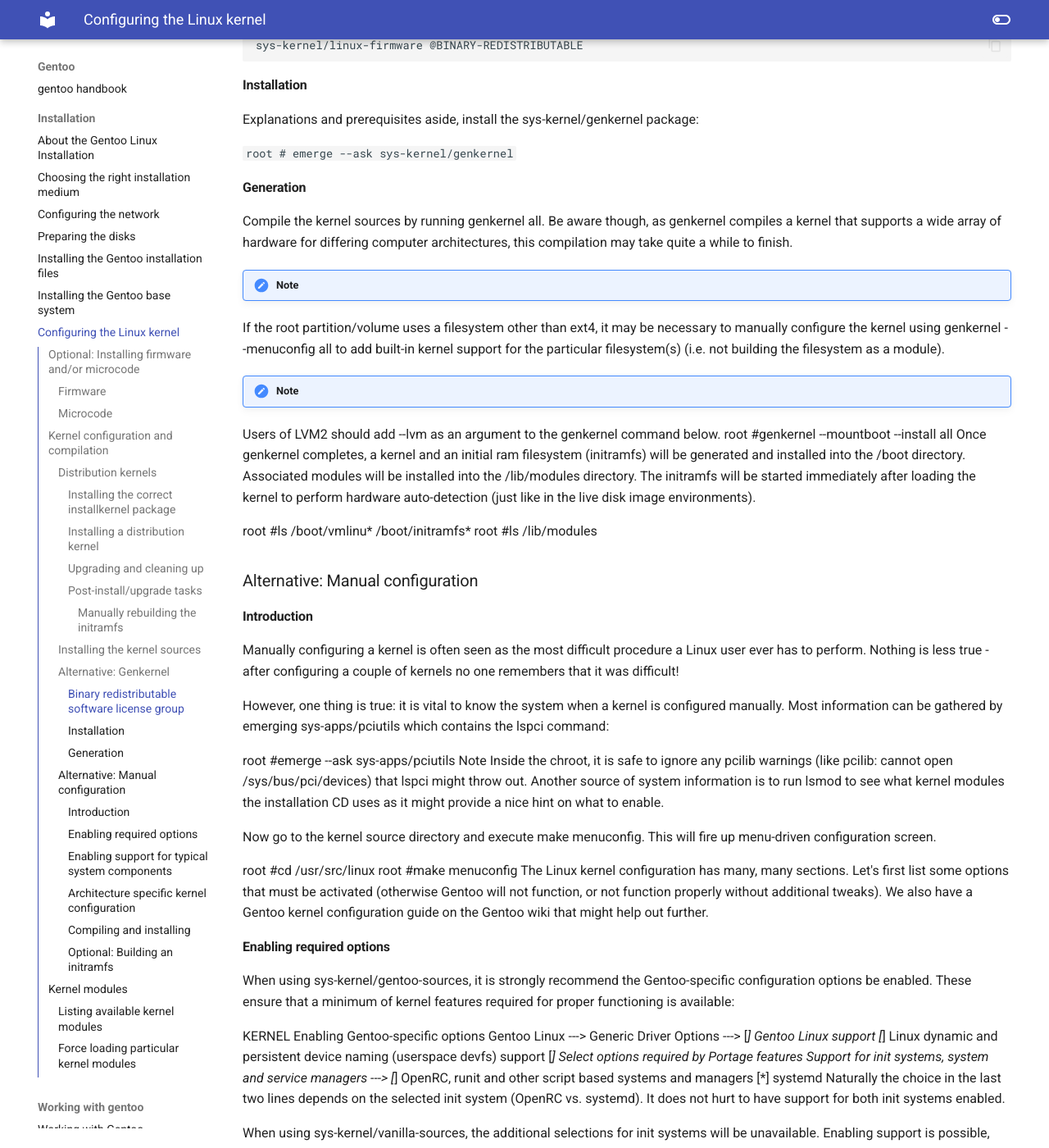
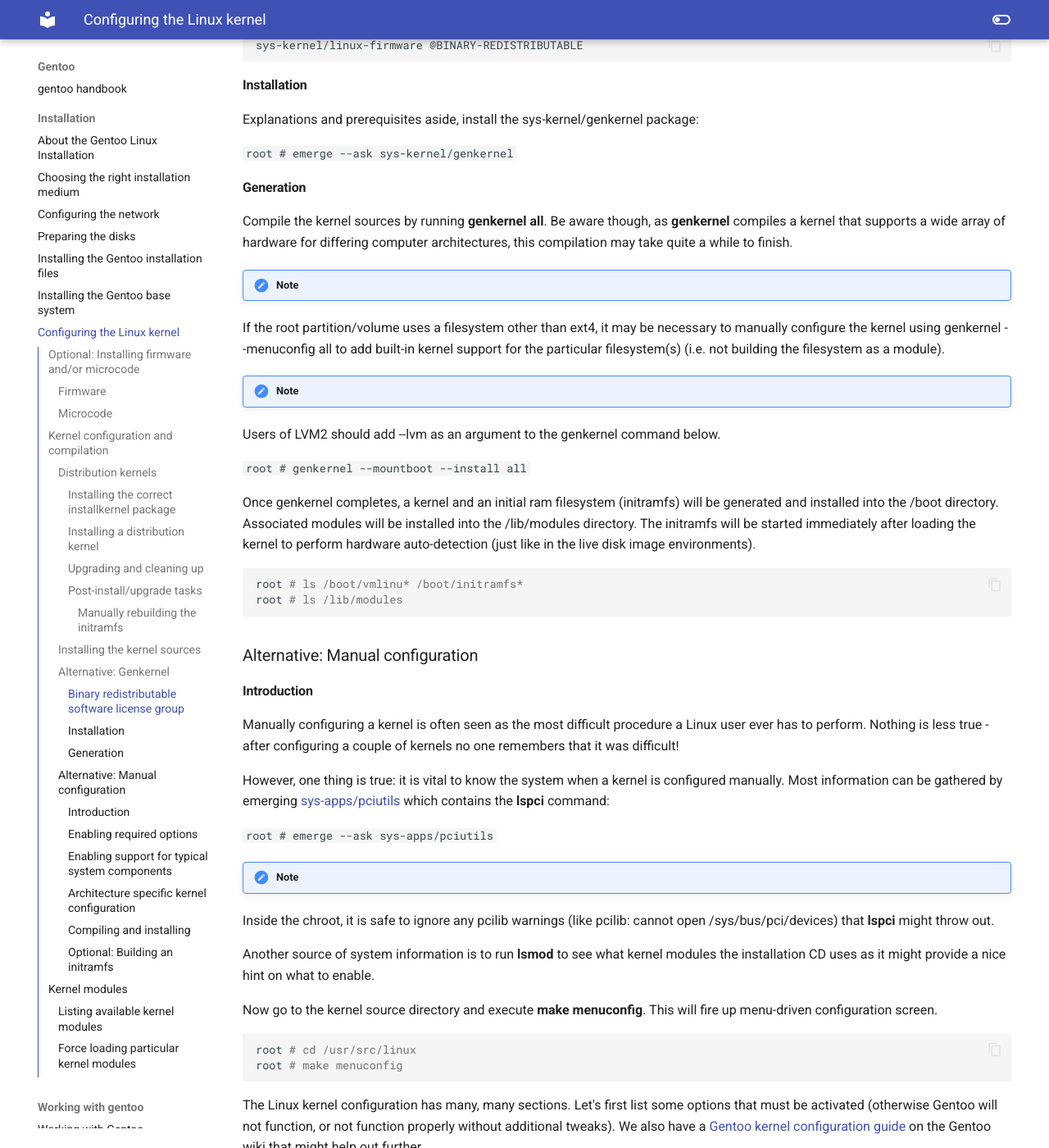
Before and after one commit to floviken/mkdocs, an MkDocs documentation site: the page built from docs/gentoo/installation/07-Configuring the linux kernel.md, in a window 1280 px wide and 1400 px high, scrolled down 4679 px. Shown: the whole window at 82% size. Built offline with MkDocs 1.6.1 and Material for MkDocs 9.7.7, drawn with Linux system fonts in a browser that asks for light colours; some of the changed lines change nothing that is shown.

Commit message:
Update 07-Configuring the linux kernel.md

````diff
--- a/docs/gentoo/installation/07-Configuring the linux kernel.md
+++ b/docs/gentoo/installation/07-Configuring the linux kernel.md
@@ -159,18 +159,23 @@
 
 #### Generation
 
-Compile the kernel sources by running genkernel all. Be aware though, as genkernel compiles a kernel that supports a wide array of hardware for differing computer architectures, this compilation may take quite a while to finish.
+Compile the kernel sources by running **genkernel all**. Be aware though, as **genkernel** compiles a kernel that supports a wide array of hardware for differing computer architectures, this compilation may take quite a while to finish.
 
 !!! Note
 If the root partition/volume uses a filesystem other than ext4, it may be necessary to manually configure the kernel using genkernel --menuconfig all to add built-in kernel support for the particular filesystem(s) (i.e. not building the filesystem as a module).
 
 !!! Note
 Users of LVM2 should add --lvm as an argument to the genkernel command below.
-root #genkernel --mountboot --install all
+
+
+`root # genkernel --mountboot --install all`
+
 Once genkernel completes, a kernel and an initial ram filesystem (initramfs) will be generated and installed into the /boot directory. Associated modules will be installed into the /lib/modules directory. The initramfs will be started immediately after loading the kernel to perform hardware auto-detection (just like in the live disk image environments).
 
-root #ls /boot/vmlinu* /boot/initramfs*
-root #ls /lib/modules
+```sh
+root # ls /boot/vmlinu* /boot/initramfs*
+root # ls /lib/modules
+```
 
 ### Alternative: Manual configuration
 
@@ -178,18 +183,23 @@
 
 Manually configuring a kernel is often seen as the most difficult procedure a Linux user ever has to perform. Nothing is less true - after configuring a couple of kernels no one remembers that it was difficult!
 
-However, one thing is true: it is vital to know the system when a kernel is configured manually. Most information can be gathered by emerging sys-apps/pciutils which contains the lspci command:
+However, one thing is true: it is vital to know the system when a kernel is configured manually. Most information can be gathered by emerging [sys-apps/pciutils](https://packages.gentoo.org/packages/sys-apps/pciutils) which contains the **lspci** command:
 
-root #emerge --ask sys-apps/pciutils
- Note
-Inside the chroot, it is safe to ignore any pcilib warnings (like pcilib: cannot open /sys/bus/pci/devices) that lspci might throw out.
-Another source of system information is to run lsmod to see what kernel modules the installation CD uses as it might provide a nice hint on what to enable.
+`root # emerge --ask sys-apps/pciutils`
 
-Now go to the kernel source directory and execute make menuconfig. This will fire up menu-driven configuration screen.
+!!! Note
+Inside the chroot, it is safe to ignore any pcilib warnings (like pcilib: cannot open /sys/bus/pci/devices) that **lspci** might throw out.
 
-root #cd /usr/src/linux
-root #make menuconfig
-The Linux kernel configuration has many, many sections. Let's first list some options that must be activated (otherwise Gentoo will not function, or not function properly without additional tweaks). We also have a Gentoo kernel configuration guide on the Gentoo wiki that might help out further.
+Another source of system information is to run **lsmod** to see what kernel modules the installation CD uses as it might provide a nice hint on what to enable.
+
+Now go to the kernel source directory and execute **make menuconfig**. This will fire up menu-driven configuration screen.
+
+```sh
+root # cd /usr/src/linux
+root # make menuconfig
+```
+
+The Linux kernel configuration has many, many sections. Let's first list some options that must be activated (otherwise Gentoo will not function, or not function properly without additional tweaks). We also have a [Gentoo kernel configuration guide](https://wiki.gentoo.org/wiki/Kernel/Gentoo_Kernel_Configuration_Guide) on the Gentoo wiki that might help out further.
 
 #### Enabling required options
 
````
